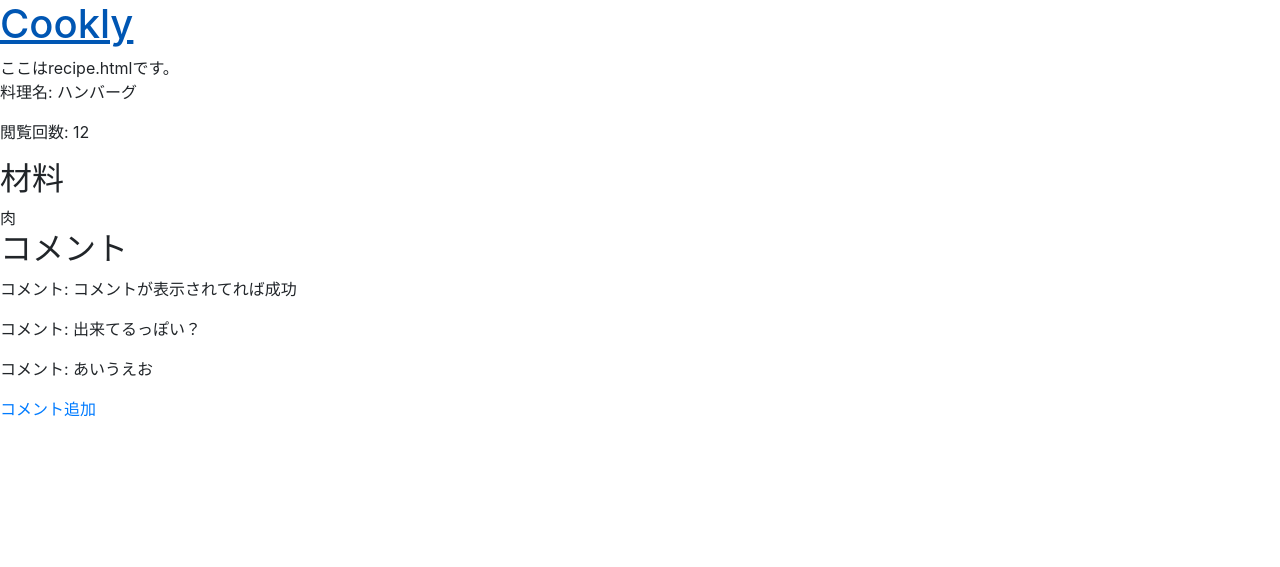
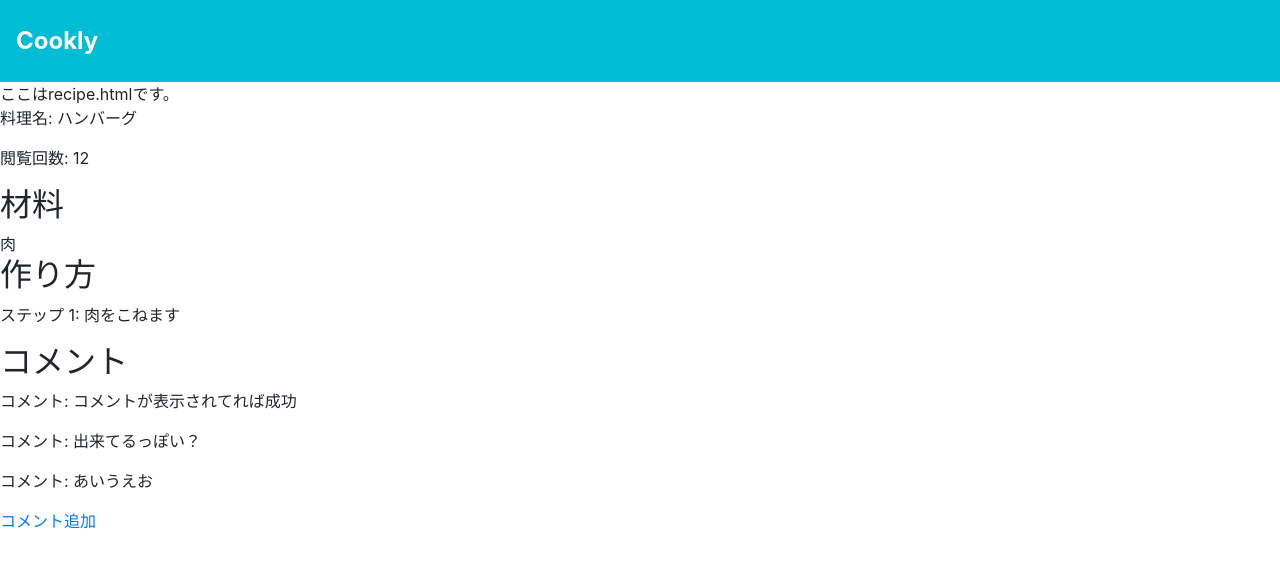
Before and after one commit to yamashita3303/cookly, a Django app: page /app/recipe/10 in a window 1280 px wide. Shown: the top 567 px of the page. Run offline with Django 4.2, Linux system fonts and the light colour scheme; data comes from the database, SQL or seed files in the repository; some libraries are stand-ins or nearby versions.

Commit message:
9/14　ステップ追加機能の実装

```diff
--- a/app/templates/app/recipe.html
+++ b/app/templates/app/recipe.html
@@ -14,6 +14,22 @@
 <!-- for文を閉じる -->
 {% endfor %}
 
+<h2>作り方</h2>
+{% for step in steps %}
+    <p>ステップ {{ step.step_number }}: {{ step.step_text }}</p>
+    {% if step.step_image %}
+        <img src="{{ step.step_image.url }}" alt="Step Image" style="max-width: 300px;">
+    {% endif %}
+    {% if step.step_video %}
+        <video controls style="max-width: 300px;">
+            <source src="{{ step.step_video.url }}" type="video/mp4">
+            Your browser does not support the video tag.
+        </video>
+    {% endif %}
+{% empty %}
+    <p>作り方がありません。</p>
+{% endfor %}
+
 <h2>コメント</h2>
 {% for i in comments %}
     <p>コメント: {{ i.comment }}</p>
--- a/app/templates/base/base.html
+++ b/app/templates/base/base.html
@@ -5,9 +5,31 @@
         <title>Cookly</title>
         <!-- BootstrapのCSSをインクルード -->
         <link href="https://stackpath.bootstrapcdn.com/bootstrap/4.3.1/css/bootstrap.min.css" rel="stylesheet">
+        <style>
+            /* ヘッダーの背景色をシアンに設定 */
+            header {
+                background-color: #00bcd4; /* シアン色 */
+                padding: 10px 0; /* 上下のパディングを追加 */
+            }
+            /* リンクのスタイルをカスタマイズ */
+            .navbar-brand {
+                color: white; /* テキストカラーを白に設定 */
+                text-decoration: none; /* 下線を消す */
+                font-size: 1.5rem; /* 文字の大きさを調整 */
+                font-weight: bold; /* 文字を太くする */
+            }
+            .navbar-brand:hover, .navbar-brand:focus {
+                color: white; /* ホバー時のテキストカラーも白に設定 */
+                text-decoration: none; /* ホバー時の下線を消す */
+            }
+        </style>
     </head>
     <body>
-        <h1><a href="{% url 'app:recipe' %}">Cookly</a></h1>
+        <header>
+            <nav class="navbar navbar-dark">
+                <a class="navbar-brand" href="{% url 'app:recipe' %}">Cookly</a>
+            </nav>
+        </header>
         {% block body %}
         {% endblock %}
     </body>
--- a/app/views.py
+++ b/app/views.py
@@ -33,6 +33,8 @@ def detail(request, post_id):
     recipes = Recipe.objects.get(id=post_id)
     # レシピに関連する材料の取得
     ingredient_text = recipes.ingredient.all()
+    # ステップデータを取得
+    steps = recipes.step.all()
     # コメントを取得
     comments = recipes.comment.all()
 
@@ -43,6 +45,7 @@ def detail(request, post_id):
     context = {
         "recipe_chose": recipes,
         "ingredient_text": ingredient_text,
+        'steps': steps,
         "comments": comments,
     }
     return render(request, "app/recipe.html", context)
@@ -127,15 +130,38 @@ class DetailCreateView(View):
         recipe = get_object_or_404(Recipe, id=recipe_id)
         # フォームの表示
         ingredient_form = IngredientForm(request.POST)
-        step_form = StepForm(request.POST, request.FILES)
+        step_numbers = request.POST.getlist('step_number')  # ステップ番号のリスト
+        step_texts = request.POST.getlist('step_text')      # 作り方テキストのリスト
+        step_images = request.FILES.getlist('step_image')   # 作り方の写真リスト
+        step_videos = request.FILES.getlist('step_video')   # 作り方の動画リスト
 
         # それぞれのフォームが有効ならば保存後、レシピ一覧ページへ
-        if ingredient_form.is_valid() and step_form.is_valid():
-            self.save_forms(ingredient_form, step_form, recipe)
+        if ingredient_form.is_valid():
+            # 材料の保存
+            ingredient = ingredient_form.save(commit=False)
+            ingredient.recipe = recipe
+            ingredient.save()
+
+            # 複数のステップを保存
+            for i, (step_number, step_text) in enumerate(zip(step_numbers, step_texts)):
+                # 対応する画像と動画を取得（存在しない場合はNone）
+                step_image = step_images[i] if i < len(step_images) else None
+                step_video = step_videos[i] if i < len(step_videos) else None
+
+                # ステップの保存
+                step = Step(
+                    recipe=recipe,
+                    step_number=step_number,
+                    step_text=step_text,
+                    step_image=step_image,   # 画像を保存
+                    step_video=step_video    # 動画を保存
+                )
+                step.save()
+
             return redirect('app:recipe')
 
         # フォームが無効なら再度フォームを表示
-        return self.render_form(request, recipe_id, ingredient_form, step_form)
+        return self.render_form(request, recipe_id)
 
 
     # get()から呼び出されるメソッド
@@ -151,18 +177,6 @@ class DetailCreateView(View):
         }
         return render(request, 'app/form_detail.html', context)
 
-    # post()から呼び出されるメソッド
-    # 材料と手順を保存する
-    def save_forms(self, ingredient_form, step_form, recipe):
-        # 材料、ステップの保存
-        ingredient = ingredient_form.save(commit=False)
-        ingredient.recipe = recipe
-        ingredient.save()
-
-        step = step_form.save(commit=False)
-        step.recipe = recipe
-        step.save()
-
 # classをview関数に変換
 comments = CommentCreateView.as_view()
 recipe_create = RecipeCreateView.as_view()
```
Also changed, not shown: app/templates/app/form_detail.html (+46 -1 lines).
